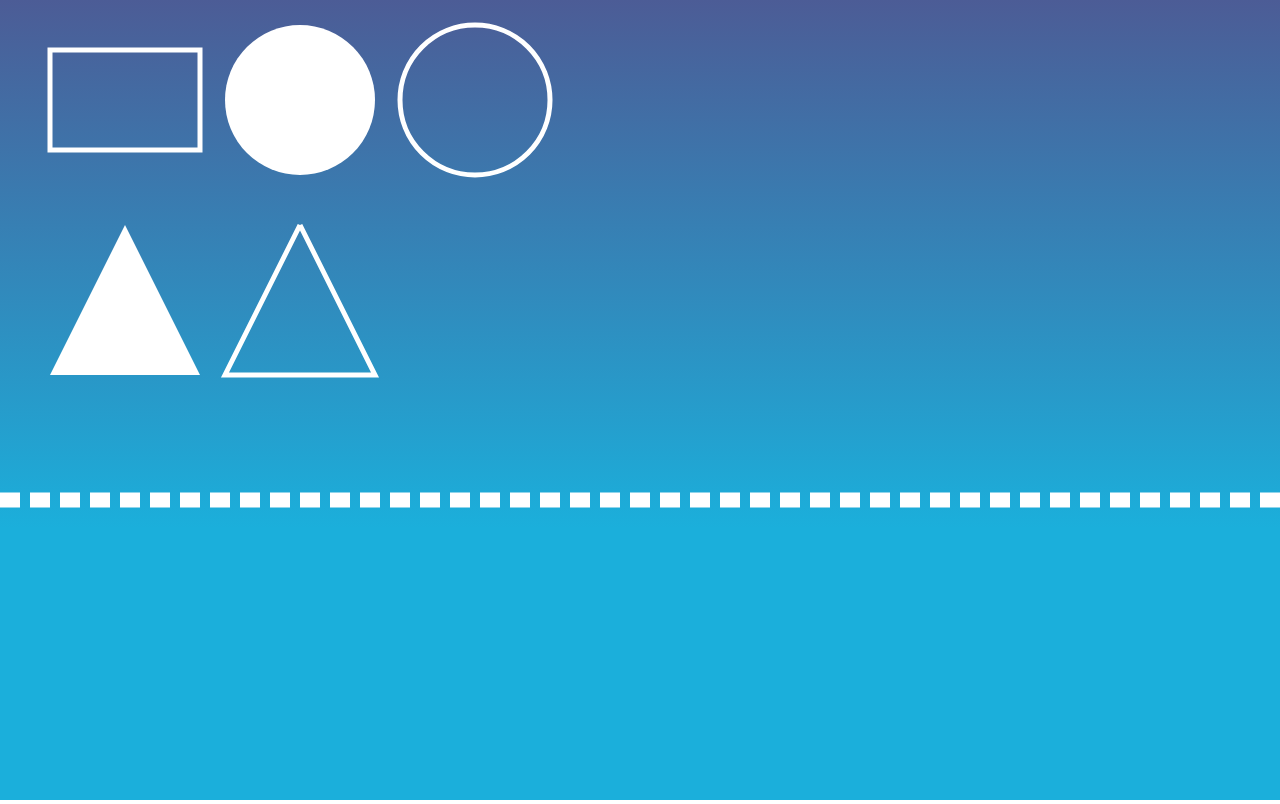
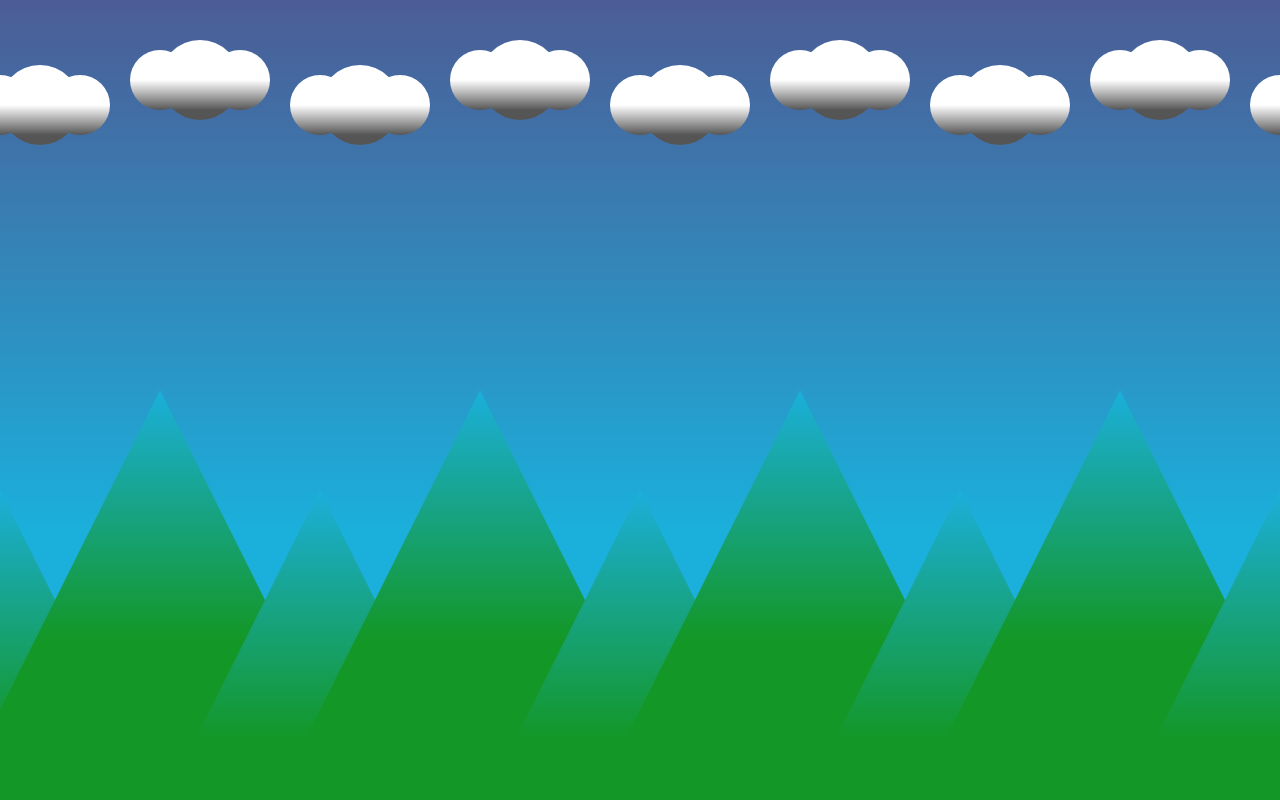
Before and after one commit to david-reid/cwd.canvas, a plain HTML site: page index.html in a window 1280 px wide. Drawn offline with Linux system fonts and the light colour scheme.

Commit message:
Adds clouds and mountains to the canvas

```diff
--- a/bundle.js
+++ b/bundle.js
@@ -6,13 +6,11 @@ window.onload = function() {
 
     let gradient = graphics.createTwoColorGradient(
         "#4c5c96","#1bafdb",0,0, 0,graphics.dimensions().height * 0.66);
+    graphics.fillCanvas(gradient);
 
-    graphics.fillCanvas(gradient);
-    graphics.strokeRectangle(50,50, 150,100, "#ffffff", 5);
-    graphics.fillCircle(300,100, 75, "#ffffff");
-    graphics.strokeCircle(475,100, 75, "#ffffff", 5);
+    let clouds = new Clouds(graphics);
+    let mountains = new Mountains(graphics);
 
-    graphics.fillTriangle(125,300, 150, "#ffffff");
-    graphics.strokeTriangle(300,300, 150, "#ffffff", 5);
-    graphics.stroke(0,500, graphics.dimensions().width,500, "#ffffff", 15, [20,10]);
+    clouds.draw();
+    mountains.draw();
 }
--- /dev/null
+++ b/clouds.js
@@ -0,0 +1,39 @@
+class Cloud {
+    constructor(xpos,ypos, graphics) {
+        this.xpos = xpos;
+        this.ypos = ypos;
+        this.fx = graphics;
+        this.smallRadius = 30;
+        this.bigRadius = 40;
+    }
+
+    draw() {
+        let gradient = this.fx.createTwoColorGradient("#555555", "#ffffff",
+            this.xpos, this.ypos + this.smallRadius, this.xpos, this.ypos);
+
+        this.fx.fillCircle(this.xpos,this.ypos, this.smallRadius, gradient);
+        this.fx.fillCircle(this.xpos+this.bigRadius,this.ypos, this.bigRadius, gradient);
+        this.fx.fillCircle(this.xpos+this.bigRadius*2,this.ypos, this.smallRadius, gradient);
+    }
+}
+
+class Clouds {
+     constructor(graphics) {
+         let ypos = graphics.dimensions().height*0.1;
+         let cloudWidth = Math.ceil(graphics.dimensions().width/8);
+         let numberOfClouds = Math.ceil(graphics.dimensions().width / cloudWidth) + 1;
+         this.elements = [];
+         let offset = 0;
+
+         for ( let i = 0; i < numberOfClouds; i++ ) {
+             offset = ( i % 2 == 0 ) ? 25 : 0;
+             this.elements.push(new Cloud(i*cloudWidth,ypos+offset,graphics));
+         }
+     }
+
+     draw() {
+         this.elements.forEach(cloud => {
+             cloud.draw();
+         });
+     }
+}
--- a/index.html
+++ b/index.html
@@ -6,6 +6,8 @@
         <meta content="utf-8" http-equiv="encoding">
         <link rel="stylesheet" type="text/css" href="bundle.css">
         <script src="graphics.js"></script>
+        <script src="clouds.js"></script>
+        <script src="mountains.js"></script>
         <script src="bundle.js"></script>
     </head>
     <body>
--- /dev/null
+++ b/mountains.js
@@ -0,0 +1,35 @@
+class Mountain {
+    constructor(xpos, ypos, graphics) {
+        this.xpos = xpos;
+        this.ypos = ypos;
+        this.fx = graphics;
+    }
+
+    draw() {
+        let gradient = this.fx.createTwoColorGradient(
+            "#139726", "#1bafdb", this.xpos, this.ypos, this.xpos, this.ypos - 250
+        );
+        this.fx.fillTriangle(this.xpos, this.ypos, 500, gradient);
+    }
+}
+
+class Mountains {
+    constructor(graphics) {
+        let ypos = graphics.dimensions().height*0.8;
+        let mountainSize = Math.ceil(graphics.dimensions().width/8);
+        let numberOfMountains = Math.ceil(graphics.dimensions().width/mountainSize) + 1;
+        this.elements = [];
+        let offset = 0;
+
+        for ( let i = 0; i < numberOfMountains; i++ ) {
+            offset = ( i % 2 == 0 ) ? 100 : 0;
+            this.elements.push(new Mountain(i*mountainSize, ypos+offset,graphics));
+        }
+    }
+
+    draw() {
+        this.elements.forEach( mountain => {
+            mountain.draw();
+        });
+    }
+}
```
